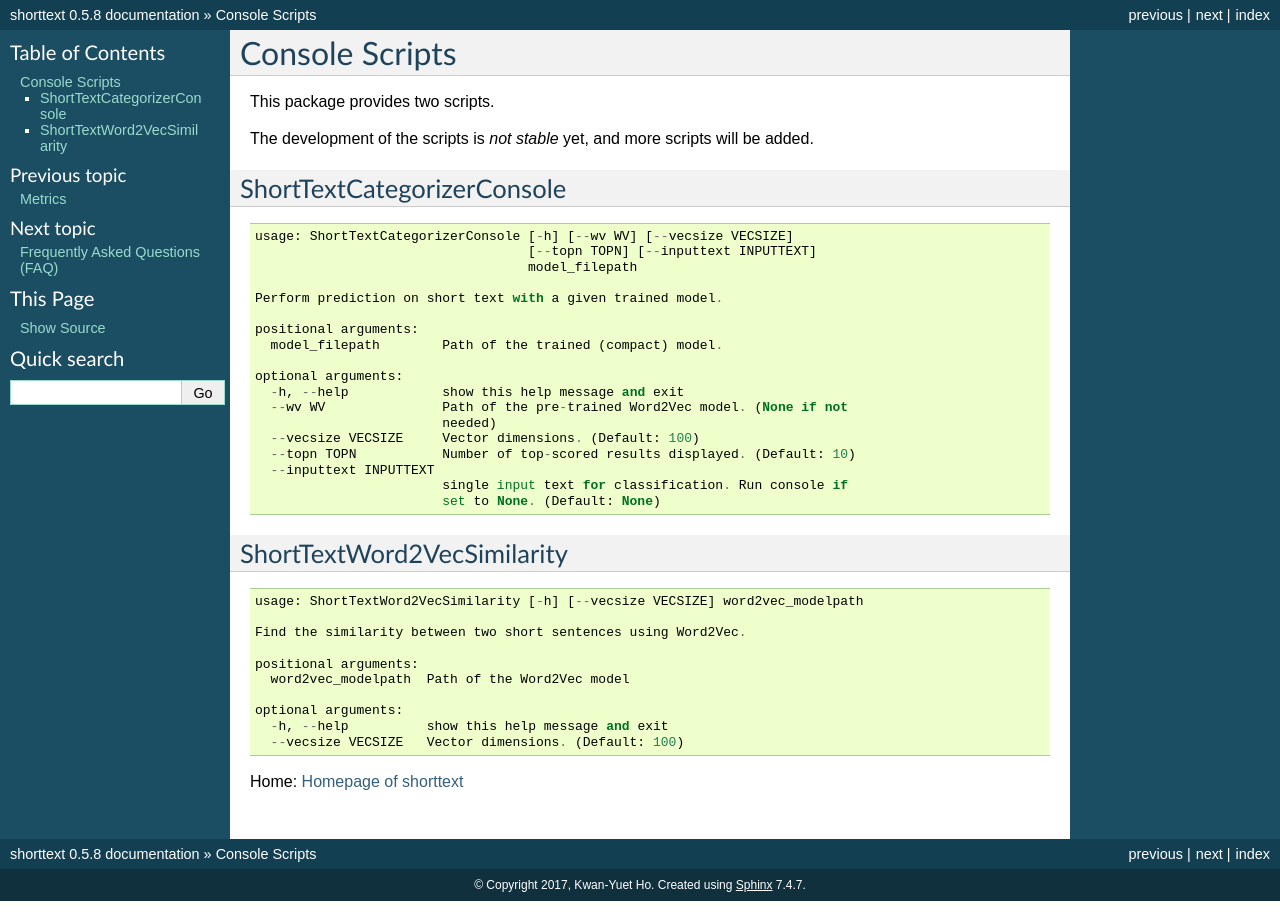
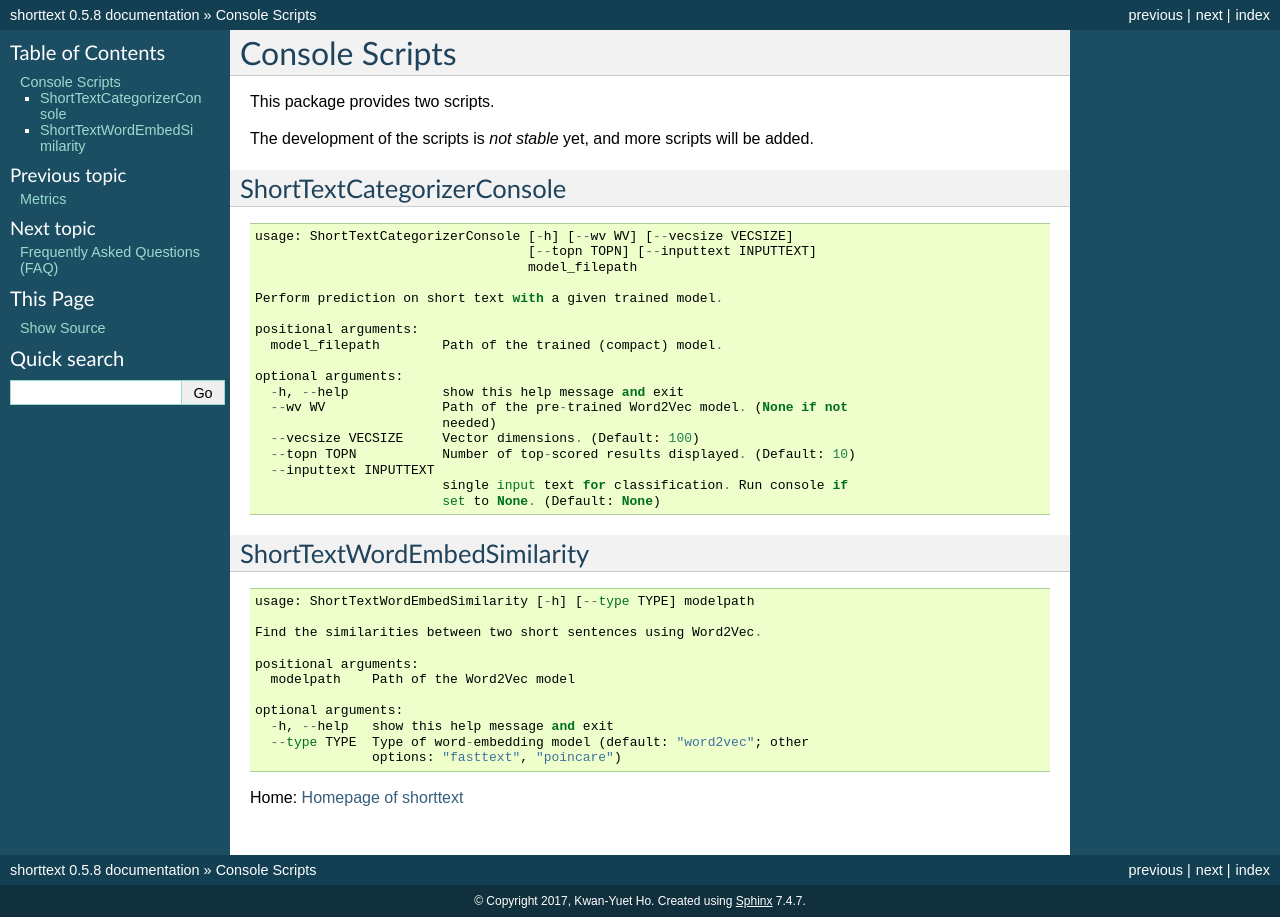
Before and after one commit to stephenhky/PyShortTextCategorization, a Sphinx documentation site: the page built from docs/scripts.rst, in a window 1280 px wide. Built offline with Sphinx 7.4.7, drawn with Linux system fonts in a browser that asks for light colours.

Commit message:
script updated

```diff
--- a/docs/scripts.rst
+++ b/docs/scripts.rst
@@ -30,20 +30,22 @@ ShortTextCategorizerConsole
                             set to None. (Default: None)
 
 
-ShortTextWord2VecSimilarity
----------------------------
+ShortTextWordEmbedSimilarity
+----------------------------
 
 ::
 
-    usage: ShortTextWord2VecSimilarity [-h] [--vecsize VECSIZE] word2vec_modelpath
+    usage: ShortTextWordEmbedSimilarity [-h] [--type TYPE] modelpath
 
-    Find the similarity between two short sentences using Word2Vec.
+    Find the similarities between two short sentences using Word2Vec.
 
     positional arguments:
-      word2vec_modelpath  Path of the Word2Vec model
+      modelpath    Path of the Word2Vec model
 
     optional arguments:
-      -h, --help          show this help message and exit
-      --vecsize VECSIZE   Vector dimensions. (Default: 100)
+      -h, --help   show this help message and exit
+      --type TYPE  Type of word-embedding model (default: "word2vec"; other
+                   options: "fasttext", "poincare")
+
 
 Home: :doc:`index`
--- a/setup.py
+++ b/setup.py
@@ -47,7 +47,7 @@ setup(name='shorttext',
           'unittest2', 'keras>=2.0.0', 'gensim>=3.2.0',
       ],
       scripts=['bin/ShortTextCategorizerConsole',
-               'bin/ShortTextWord2VecSimilarity',
+               'bin/ShortTextWordEmbedSimilarity',
                'bin/switch_kerasbackend'],
       # include_package_data=False,
       test_suite="test",
```
Also changed, not shown: UPCOMING.md (+2 -1 lines), 2 other files.
